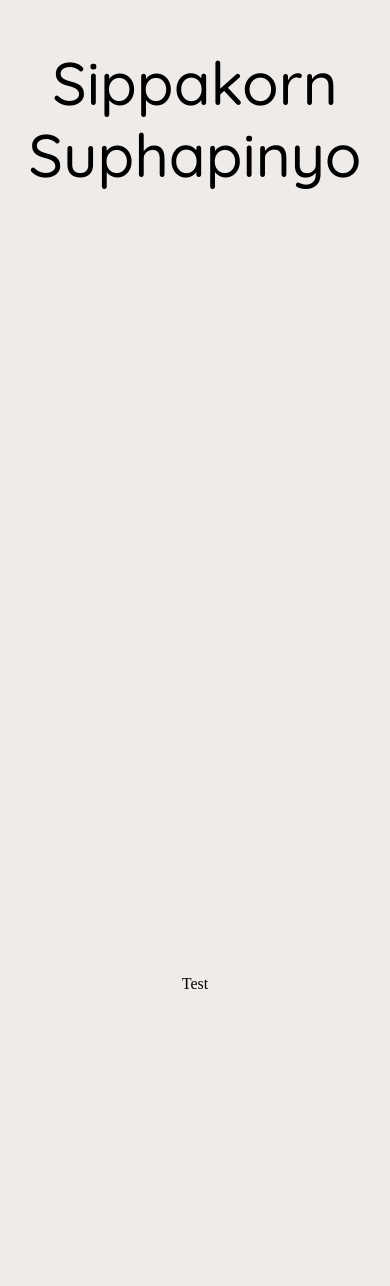
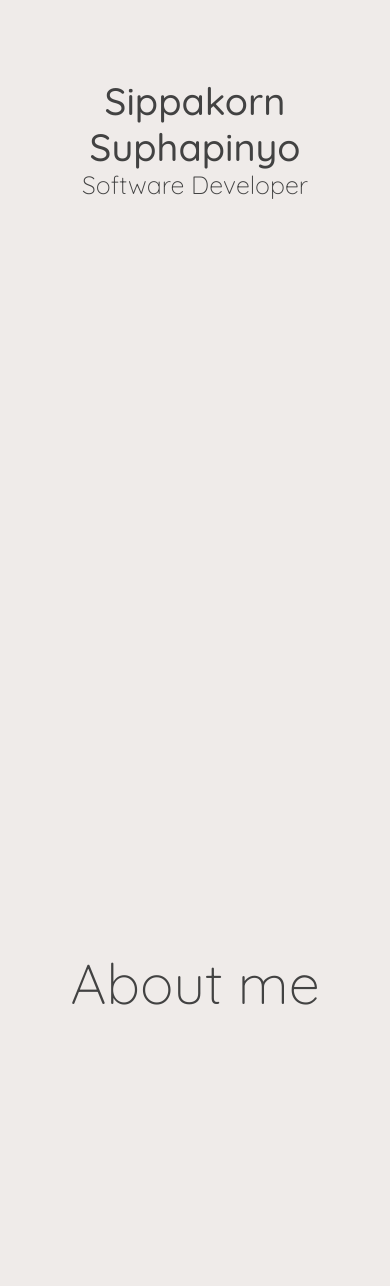
Before and after one commit to sippakorn-prem/portfolio-web, a Next.js app: page / in a window 390 px wide. Shown: the part 282-1568 px from the top of the page. Built offline with nearby package versions, Linux system fonts and the light colour scheme.

Commit message:
add some parallax effect

```diff
--- a/src/components/IntroSplashScreen.module.scss
+++ b/src/components/IntroSplashScreen.module.scss
@@ -1,5 +1,7 @@
 .wrapper {
   @include fullPageContent;
+
+  &.snap { @include snapScroll; }
 
   .nameWrapper {
     position: relative;
@@ -12,7 +14,7 @@
       left: 0;
       height: 100%;
       width: 3px;
-      background-color: black;
+      background: $text-color;
     }
 
     .name {
--- a/src/components/IntroSplashScreen.tsx
+++ b/src/components/IntroSplashScreen.tsx
@@ -16,7 +16,7 @@ export default function IntroSplashScreen({ onComplete }: Props): ReactElement {
     const nameWidth =
       document?.querySelector(`${wrapper} .${styles.name}`)?.getBoundingClientRect()?.width ?? 0;
     const instance = anime
-      .timeline({ delay: 2000 })
+      .timeline({ delay: 1000 })
       .add({
         targets: line,
         scaleY: [0, 1],
@@ -62,6 +62,7 @@ export default function IntroSplashScreen({ onComplete }: Props): ReactElement {
       });
     await instance.finished;
     onComplete();
+    document.querySelector(`.${styles.wrapper}`)?.classList.add(styles.snap);
   }
 
   useEffect(() => {
@@ -78,7 +79,7 @@ export default function IntroSplashScreen({ onComplete }: Props): ReactElement {
           ))}
         </Typography>
       </div>
-      <Typography className={styles.position} variant="h4">
+      <Typography className={styles.position} variant="h4" align="center">
         {'Software Developer'.split('').map((letter, i) => (
           <span key={i}>{letter}</span>
         ))}
--- a/src/pages/_app.tsx
+++ b/src/pages/_app.tsx
@@ -6,13 +6,23 @@ import Header from '@/components/Header';
 import { Provider } from 'react-redux';
 import { AppProps } from 'next/app';
 import { ReactElement, useEffect } from 'react';
-import { ThemeProvider, createTheme } from '@mui/material';
+import { Container, ThemeProvider, createTheme, responsiveFontSizes } from '@mui/material';
+import { brown, grey } from '@mui/material/colors';
 
-const theme = createTheme({
-  typography: {
-    fontFamily: 'Quicksand, Roboto, sans-serif',
-  },
-});
+const theme = responsiveFontSizes(
+  createTheme({
+    components: {
+      MuiTypography: {
+        defaultProps: {
+          color: grey[800],
+        },
+      },
+    },
+    typography: {
+      fontFamily: 'Quicksand, Roboto, sans-serif',
+    },
+  })
+);
 
 function displayAsciiArtInConsole(): void {
   const asciiArt = `
@@ -25,8 +35,8 @@ function displayAsciiArtInConsole(): void {
 
   console.log(
     `\n\n%c${asciiArt}\n\n%cGenerate by fsymbols\n\n`,
-    'color: #607d8b;',
-    'color: #607d8b;font-size: 14px;'
+    `color: ${brown[300]};`,
+    `color: ${brown[300]};font-size: 14px;`
   );
 }
 
@@ -42,10 +52,10 @@ function MyApp({ Component, pageProps }: AppProps): ReactElement {
             content="height=device-height, width=device-width, initial-scale=1.0"
           />
         </Head>
-        <div className="body">
+        <Container>
           <Header />
           <Component {...pageProps} />
-        </div>
+        </Container>
       </ThemeProvider>
     </Provider>
   );
--- a/src/pages/_document.tsx
+++ b/src/pages/_document.tsx
@@ -5,7 +5,7 @@ import ImportIcons from '@/components/ImportIcons';
 
 export default function Document(): ReactElement {
   return (
-    <Html lang="en">
+    <Html lang="en" className="isLoading">
       <Head>
         <meta charSet="UTF-8" />
         <meta name="mobile-web-app-capable" content="yes" />
--- a/src/pages/index.module.scss
+++ b/src/pages/index.module.scss
@@ -5,5 +5,11 @@
 
   .wrapper {
     @include fullPageContent;
+
+    &.snap { @include snapScroll; }
+
+    h1 {
+      transition: .5s cubic-bezier(0, 1.27, .83, .67);
+    }
   }
 }
--- a/src/pages/index.tsx
+++ b/src/pages/index.tsx
@@ -1,19 +1,74 @@
 import IntroSplashScreen from '@/components/IntroSplashScreen';
 import styles from './index.module.scss';
 import Layout from '@/components/Layout';
-import { ReactElement } from 'react';
+import { ReactElement, useEffect } from 'react';
+import { setIntesectionObserver } from '@/utils';
+import { Typography } from '@mui/material';
 
 export default function Home(): ReactElement {
+  function onDoneSplashScreen(): void {
+    document.querySelector('html')?.classList.remove('isLoading');
+    scrollTo(0, window.innerHeight);
+    document
+      .querySelectorAll(`.${styles.wrapper}`)
+      ?.forEach((el: Element) => el?.classList.add(styles.snap));
+  }
+
+  function initEventListener(): void {
+    window.addEventListener('mousemove', (event: MouseEvent) => {
+      const nameEl = document.querySelector<HTMLElement>(`.${styles.wrapper} h1`);
+      // const positionEl = document.querySelector<HTMLElement>(`.${styles.position}`);
+      const xValue = window.innerWidth / 2 - event.clientX;
+      const yValue = window.innerHeight / 2 - event.clientY;
+      setTransform(nameEl, xValue, yValue);
+      // setTransform(positionEl, xValue, yValue);
+    });
+  }
+
+  function setTransform(el: HTMLElement | null, xValue: number, yValue: number): void {
+    if (el?.style) {
+      el.style.transform = `${getTranslateX(el, xValue)} ${getTranslateY(el, yValue)}`;
+    }
+  }
+
+  function getTranslateX(el: HTMLElement | null, value: number): string {
+    const speed = parseFloat(el?.dataset?.speedX || '1');
+    return `translateX(${value * speed}px)`;
+  }
+
+  function getTranslateY(el: HTMLElement, value: number): string {
+    const speed = parseFloat(el?.dataset?.speedY || '1');
+    return `translateY(${value * speed}px)`;
+  }
+
+  useEffect(() => {
+    scrollTo(0, 0);
+    setIntesectionObserver({
+      observeSelector: `.${styles.wrapper} .test`,
+      callback: () => {
+        console.log('123123 123 123 ');
+      },
+    });
+    initEventListener();
+  }, []);
+
   return (
     <Layout>
       <div className={styles.container}>
-        <IntroSplashScreen
-          onComplete={() => {
-            console.log('  DONEEEE');
-          }}
-        />
+        <IntroSplashScreen onComplete={onDoneSplashScreen} />
         <div className={styles.wrapper}>
-          <h1>Test</h1>
+          <Typography variant="h1" data-speed-x="0.03" data-speed-y="0.03">
+            About me
+          </Typography>
+        </div>
+        <div className={styles.wrapper}>
+          <Typography variant="h1">Experence</Typography>
+        </div>
+        <div className={styles.wrapper}>
+          <Typography variant="h1">Skill</Typography>
+        </div>
+        <div className={styles.wrapper}>
+          <Typography variant="h1">Contact</Typography>
         </div>
       </div>
     </Layout>
--- a/src/styles/_variables.scss
+++ b/src/styles/_variables.scss
@@ -1,3 +1,5 @@
+$text-color: #424242;
+
 @mixin fullPageContent {
   display: grid;
   position: relative;
@@ -6,3 +8,12 @@
   min-height: 100vh;
   box-sizing: border-box;
 }
+
+@mixin snapScroll {
+  scroll-snap-align: center;
+  // scroll-snap-stop: always;
+}
+
+@mixin translateDefault {
+  transform: translateX(0) translateY(0) translateZ(0);
+}
--- a/src/styles/theme.css
+++ b/src/styles/theme.css
@@ -1,8 +1,13 @@
 html {
   scroll-behavior: smooth;
+  scroll-snap-type: y mandatory;
 }
 
-.body {
+html.isLoading {
+  overflow: hidden;
+}
+
+body {
   min-height: 100vh;
   background-color: #efebe9;
 }
```
Also changed, not shown: src/components/Background.module.scss (deleted, +0 -15 lines), src/components/Background.tsx (+3 -4 lines).
